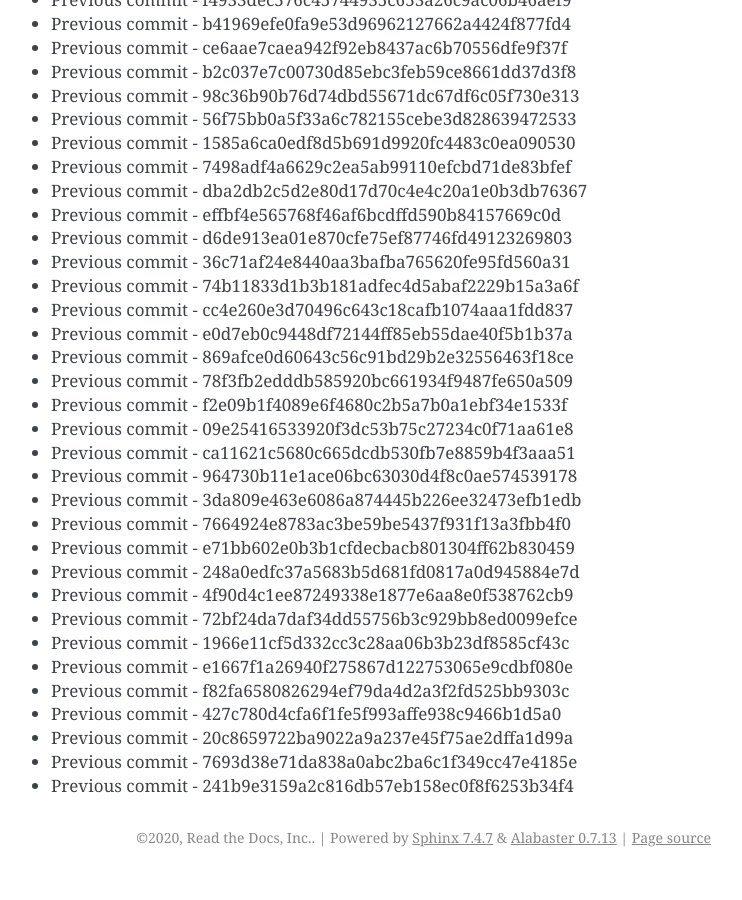
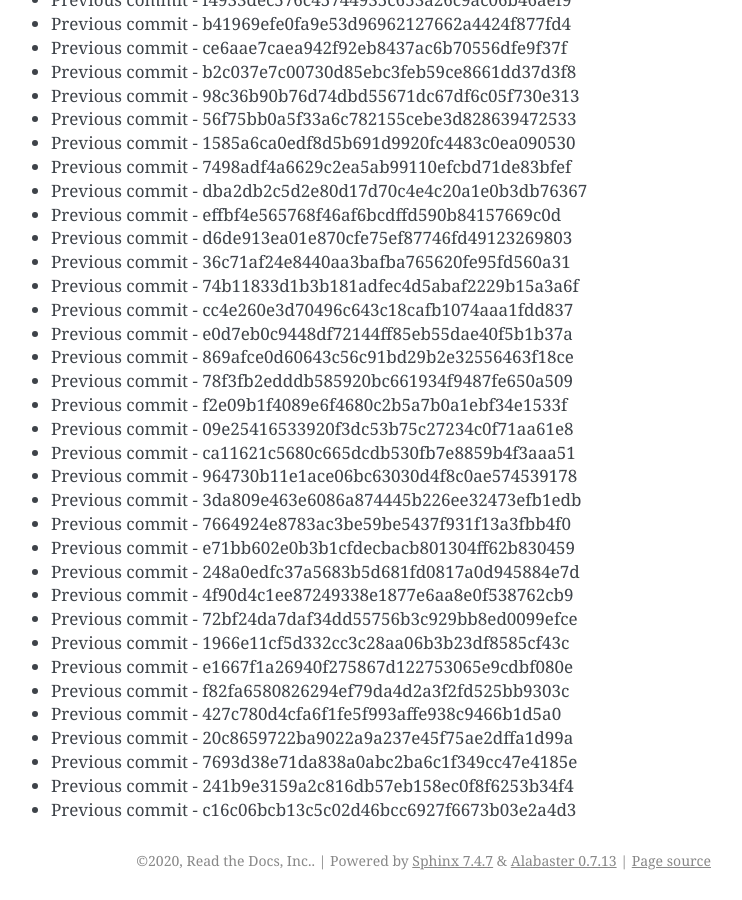
Before and after one commit to readthedocs/rtd-git-stresstest, a Sphinx documentation site: the page built from docs/updates.rst, in a window 1280 px wide and 900 px high, scrolled down 95795 px. Shown: the whole window, without its empty margins (399-1141 px from the left). Built offline with Sphinx 7.4.7, drawn with Linux system fonts in a browser that asks for light colours; before the commit the page ends 96672 px from its top, so only the background shows below that.

Commit message:
Generating commit from previous: c16c06bcb13c5c02d46bcc6927f6673b03e2a4d3

```diff
--- a/docs/updates.rst
+++ b/docs/updates.rst
@@ -4057,3 +4057,4 @@ It can be tested for any performance characteristics.
 * Previous commit - 20c8659722ba9022a9a237e45f75ae2dffa1d99a
 * Previous commit - 7693d38e71da838a0abc2ba6c1f349cc47e4185e
 * Previous commit - 241b9e3159a2c816db57eb158ec0f8f6253b34f4
+* Previous commit - c16c06bcb13c5c02d46bcc6927f6673b03e2a4d3
```
